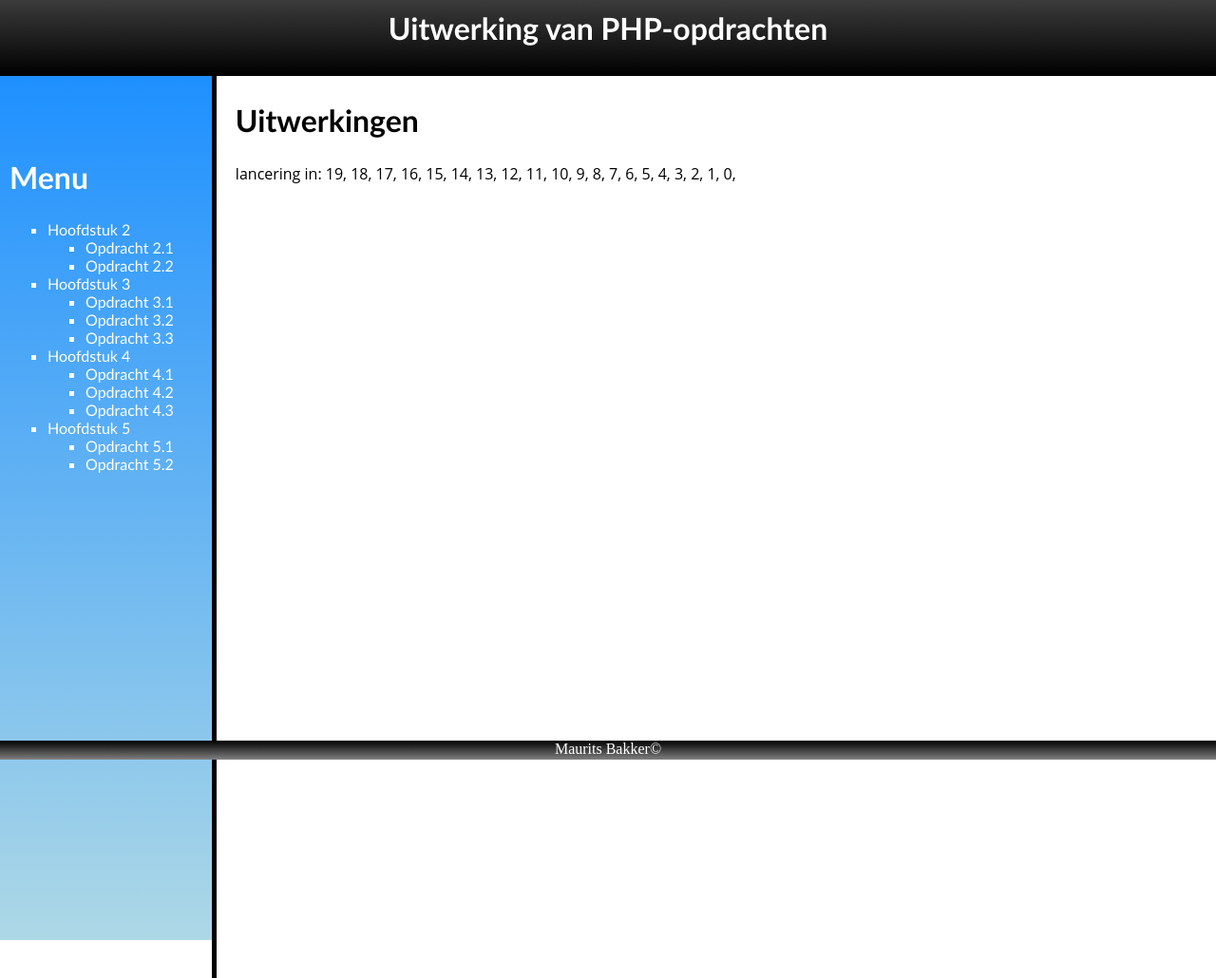
After one commit to Maurits-B/phpopdrachten, a PHP site: page /hoofdstuk4/opdracht_4-3.php in a window 1280 px wide. The commit adds this page. Shown: the whole page at 95% size. Run offline with PHP 8.4, Linux system fonts and the light colour scheme.

Commit message:
opdracht 4.2
kleine deel af

```diff
--- /dev/null
+++ b/hoofdstuk4/4.3/script.php
@@ -0,0 +1,13 @@
+<?php
+echo $task2 = "lancering in: ";
+$taak3 = "lancering in: ";
+$counter = 19;
+
+while ($counter >= 0){
+    echo $counter . ", ";
+    $counter--;
+}
+
+for ($x = 19; $x >= 0; $x--){
+
+}
--- a/hoofdstuk3/opdracht_3-3.php
+++ b/hoofdstuk4/opdracht_4-3.php
@@ -1,9 +1,9 @@
 <?php
 /**
  * User: Maurits Bakker
- * Date: 2-3-2020
- * Time: 3:15 PM
- * File: opdracht_3-3.php
+ * Date: 4-3-2020
+ * Time: 1:40 PM
+ * File: opdracht_4-3.php
  */
 include "../includes/header.php";
 include "../includes/menu.php";
@@ -12,10 +12,9 @@ include "../includes/variabelen.php";
 <main id="wrapper">
     <h2>Uitwerkingen</h2>
     <?php
-    echo $year;
-    echo $name;
+    include "4.3/script.php";
     ?>
 </main>
 <?php
-include "../includes/footer.php";
+include  "../includes/footer.php";
 ?>
--- a/includes/menu.php
+++ b/includes/menu.php
@@ -34,6 +34,9 @@
                 <li>
                     <a href="/phpopdrachten/hoofdstuk4/opdracht_4-2.php">Opdracht 4.2</a>
                 </li>
+                <li>
+                    <a href="/phpopdrachten/hoofdstuk4/opdracht_4-3.php">Opdracht 4.3</a>
+                </li>
             </ul>
         </li>
         <li>Hoofdstuk 5
```
Also changed, not shown: hoofdstuk4/4.2/script.php (renamed from hoofdstuk4/script.php).
